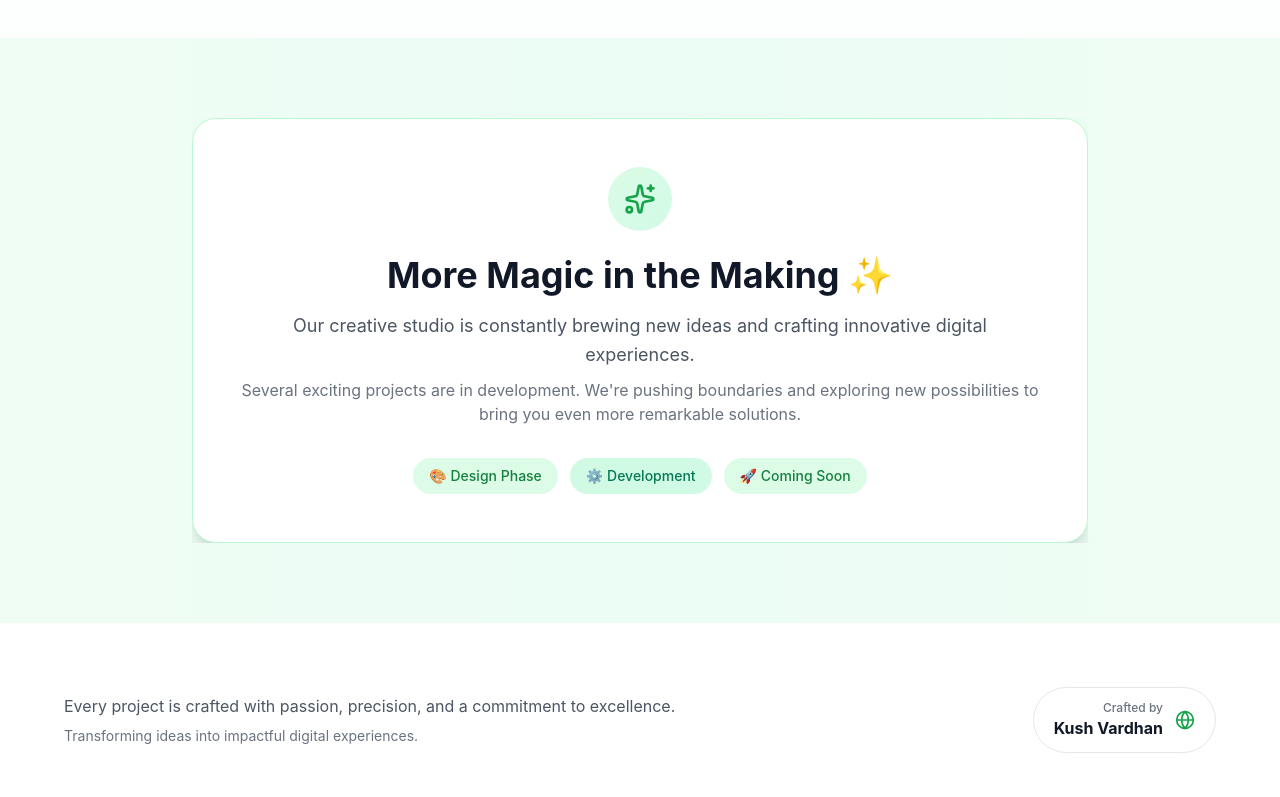
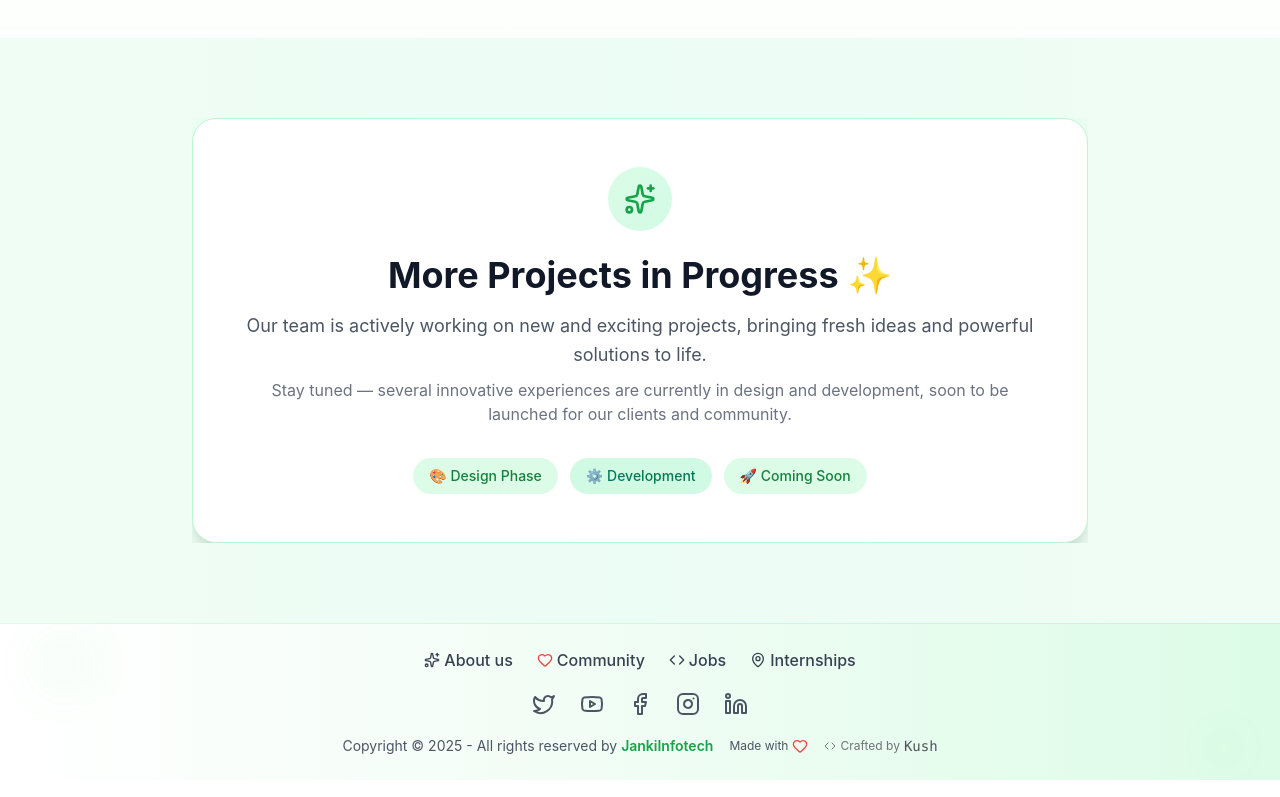
Before and after one commit to kushvardhan/jankiinfotech, a Next.js app: page /our-work in a window 1280 px wide. Shown: the part 2000-2797 px from the top of the page. Built offline with nearby package versions, Linux system fonts and the light colour scheme.

Commit message:
changess

```diff
--- a/src/app/our-work/page.tsx
+++ b/src/app/our-work/page.tsx
@@ -262,19 +262,16 @@ export default function OurWorkPage() {
       <div className="absolute inset-0 bg-gradient-to-r from-green-200 to-emerald-200 rounded-3xl blur-2xl opacity-20"></div>
       <div className="relative bg-white rounded-3xl p-8 md:p-12 border border-green-200 shadow-xl text-center">
         <div className="cursor-pointer inline-flex items-center justify-center w-16 h-16 bg-gradient-to-br from-green-100 to-emerald-100 rounded-full mb-6">
-                <Sparkles className=" h-8 w-8 text-green-600 hover:animate-spin" />
+          <Sparkles className="h-8 w-8 text-green-600 hover:animate-spin" />
         </div>
         <h2 className="text-3xl md:text-4xl font-bold text-gray-900 mb-4">
-                More Magic in the Making ✨
+          More Projects in Progress ✨
         </h2>
         <p className="text-lg text-gray-600 mb-2 leading-relaxed">
-                Our creative studio is constantly brewing new ideas and crafting
-                innovative digital experiences.
+          Our team is actively working on new and exciting projects, bringing fresh ideas and powerful solutions to life.
         </p>
         <p className="text-gray-500 mb-8">
-                Several exciting projects are in development. We&apos;re pushing
-                boundaries and exploring new possibilities to bring you even
-                more remarkable solutions.
+          Stay tuned — several innovative experiences are currently in design and development, soon to be launched for our clients and community.
         </p>
         <div className="flex flex-wrap justify-center gap-3">
           <div className="px-4 py-2 bg-green-100 text-green-700 rounded-full text-sm font-medium">
@@ -291,6 +288,7 @@ export default function OurWorkPage() {
     </div>
   </div>
 </section>
+
 
       {/* Modal - Premium */}
       {selectedProject && (
@@ -410,13 +408,13 @@ export default function OurWorkPage() {
               </div>
 
               {/* Developer Credit - Premium */}
-              <div className="mb-8 p-6 bg-gradient-to-br from-green-50 via-emerald-50 to-green-50 rounded-2xl border border-green-200">
-                <p className="text-xs text-gray-600 mb-3 font-semibold uppercase tracking-wide">
+              <div className="mb-8 p-5 bg-gradient-to-br from-green-50 via-emerald-50 to-green-50 rounded-2xl border border-green-200">
+                <p className="text-xs text-gray-600 mb-2 font-semibold uppercase tracking-wide">
                   Crafted with ❤️ by
                 </p>
                 <div className="flex items-center justify-between">
                   <div>
-                    <Link href="https://kush-personal-portfolio-my-portfolio.vercel.app/" className="cursor-pointer text-lg font-bold text-gray-900 hover:text-green-800 ">
+                    <Link href="https://kush-personal-portfolio-my-portfolio.vercel.app/" className="cursor-pointer text-md font-semibold text-gray-900 hover:text-green-800 ">
                       Kush Vardhan
                     </Link>
                     <p className="text-sm text-gray-600">
@@ -450,10 +448,10 @@ export default function OurWorkPage() {
       )}
 
       {/* Developer Credit Section - Minimal & Elegant */}
-      <section className="py-12 md:py-16 px-4 sm:px-6 lg:px-8 bg-white">
+      {/* <section className="py-12 md:py-16 px-4 sm:px-6 lg:px-8 bg-white">
         <div className="container mx-auto max-w-6xl">
           <div className="flex flex-col sm:flex-row items-center justify-between gap-6 md:gap-8">
-            {/* Left: Warm Message */}
+
             <div className="flex-1 text-center sm:text-left">
               <p className="text-sm md:text-base text-gray-600 leading-relaxed">
                 Every project is crafted with passion, precision, and a
@@ -464,7 +462,6 @@ export default function OurWorkPage() {
               </p>
             </div>
 
-            {/* Right: Developer Credit - Minimal */}
             <Link
               href="https://kush-personal-portfolio-my-portfolio.vercel.app/"
               target="_blank"
@@ -480,7 +477,7 @@ export default function OurWorkPage() {
             </Link>
           </div>
         </div>
-      </section>
+      </section> */}
 
       <SmallFooter />
     </main>
```
Lines whose indentation alone changed are shown as unchanged.
